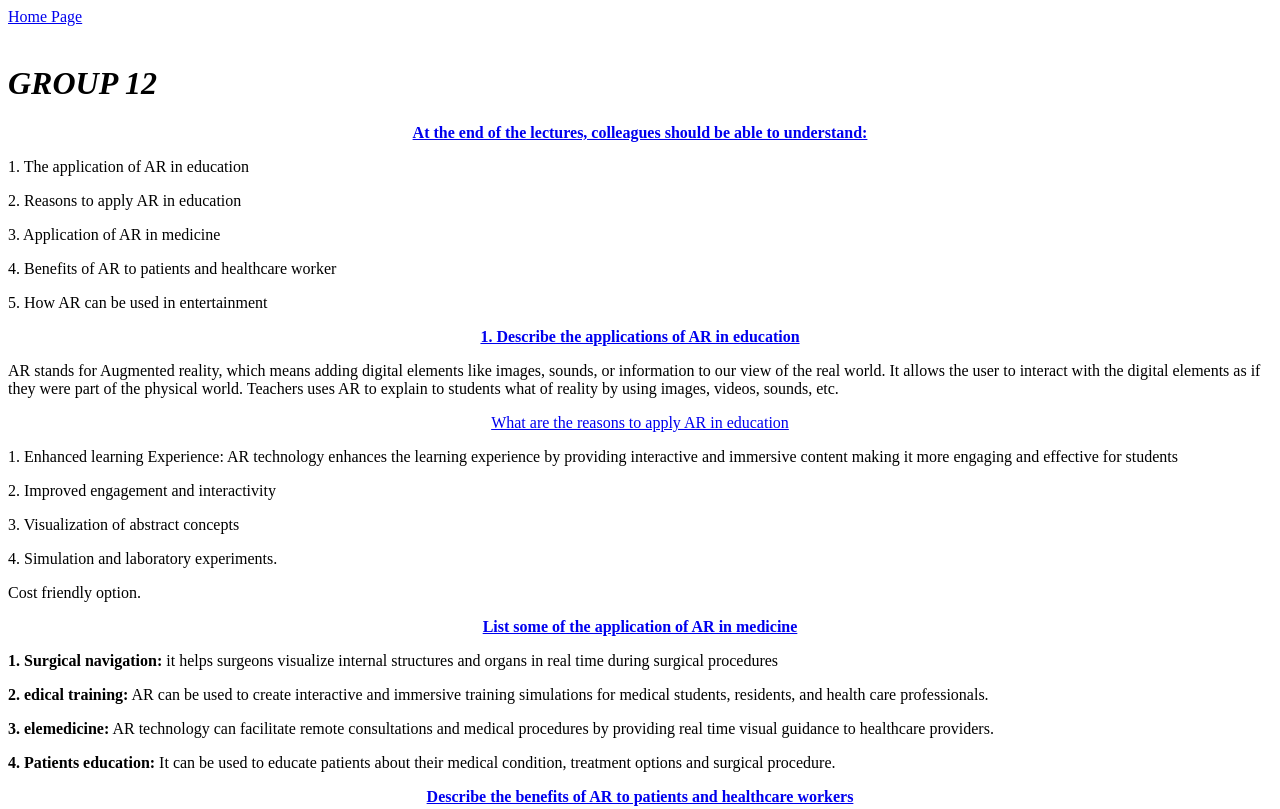
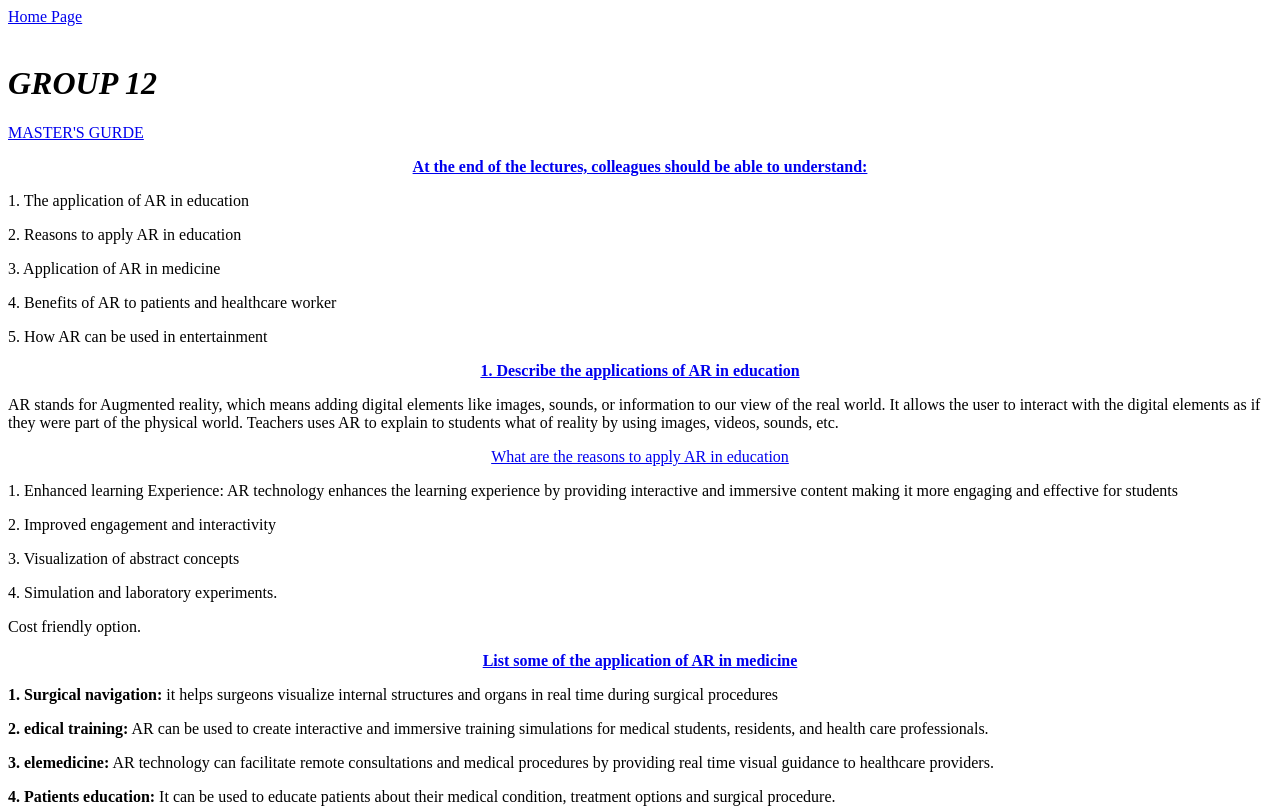
Before and after one commit to cyril-gif/samed, a plain HTML site: page index.html in a window 1280 px wide. Shown: the top 809 px of the page. Drawn offline with Linux system fonts and the light colour scheme.

Commit message:
Update index.html

```diff
--- a/index.html
+++ b/index.html
@@ -9,6 +9,7 @@
 <div class="wrap">
 <form action="">
 <h1><em>GROUP 12</em></h1>
+  <a href="https://cyril-gif.github.io/eva-s/">MASTER'S GURDE</a>
 <center><p><strong><a href="#">At the end of the lectures, colleagues should be able to understand:</a></strong></p></center>
 <p>1. The application of AR in education
 <p>2. Reasons to apply AR in education
```
